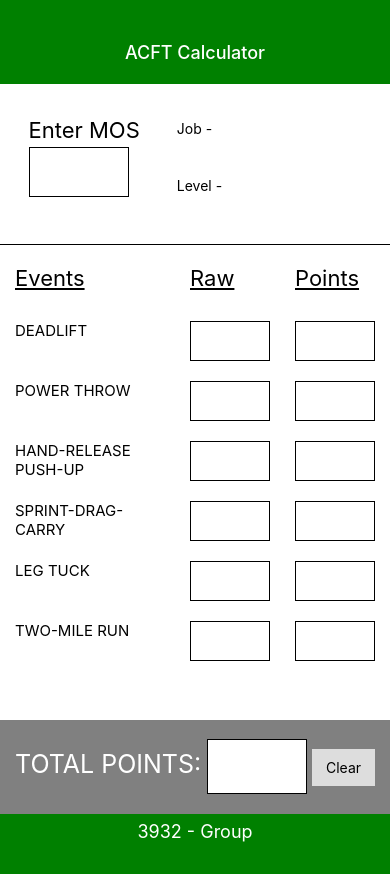
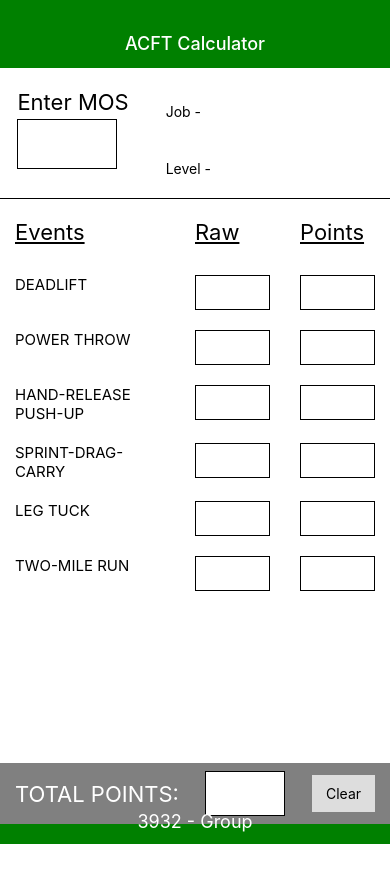
Before and after one commit to foshesco/acft-grader-app, a React Native app: screen / in a window 390 px wide. Built offline with nearby package versions, Linux system fonts and the light colour scheme.

Commit message:
fixed layout

```diff
--- a/App.js
+++ b/App.js
@@ -1,21 +1,39 @@
 import React from 'react';
-import { StyleSheet, Text, View, Button, TextInput, Dimensions } from 'react-native';
+import {
+  StyleSheet,
+  Text,
+  View,
+  Button,
+  TextInput,
+  Dimensions,
+} from 'react-native';
 import Header from './components/Header';
 import GetMOS from './components/GetMOS';
+import Score from './components/Score';
 import Footer from './components/Footer';
 
 export default function App() {
   return (
     <View style={styles.container}>
-      <Header title="ACFT Calculator" />
-      <GetMOS />
-      <Footer title="3932 - Group"/>
+      <View style={styles.myView}>
+        <Header title="ACFT Calculator" />
+        <GetMOS />
+        <Score />
+        <Footer title="3932 - Group" />
+      </View>
     </View>
   );
 }
 
+const { width, height } = Dimensions.get('window');
+
 const styles = StyleSheet.create({
   container: {
-    height: Dimensions.get('window').height
+    flex: 1,
+    flexDirection: 'column',
+  },
+  myView: {
+    width: width,
+    height: height,
   },
 });
--- a/components/Footer.js
+++ b/components/Footer.js
@@ -12,17 +12,17 @@ const Footer = props => {
 const styles = StyleSheet.create({
   footer: {
     width: '100%',
-        height: 60,
+    height: 20,
     paddingTop: 20,
     backgroundColor: 'green',
     alignItems: 'center',
-        justifyContent: 'center'
+    justifyContent: 'center',
   },
   footerTitle: {
     color: 'white',
     fontSize: 18,
-        paddingBottom: 45
-    }
+    paddingBottom: 45,
+  },
 });
 
 export default Footer;
--- a/components/GetMOS.js
+++ b/components/GetMOS.js
@@ -7,7 +7,7 @@ import {
   TouchableWithoutFeedback,
   Keyboard,
   ScrollView,
-    Dimensions
+  Dimensions,
 } from 'react-native';
 import Deadlift from './events/Deadlift';
 import PowerThrow from './events/PowerThrow';
@@ -126,7 +126,8 @@ export default class GetMOS extends Component {
 
   render() {
     return (
-            <View style={styles.screen}>
+      <ScrollView>
+        <View>
           <View style={styles.mosInfoContainer}>
             <View style={styles.mosInput}>
               <Text style={styles.enterMOS}>Enter MOS</Text>
@@ -136,12 +137,16 @@ export default class GetMOS extends Component {
                 maxLength={4}
                 minLength={3}
                 autoCorrect={false}
-                            onChangeText={mosOutput => this.setState({ mosInput: mosOutput })}
+                onChangeText={mosOutput =>
+                  this.setState({ mosInput: mosOutput })
+                }
               />
             </View>
-                    <View style={{flex: 1, flexDirection: 'row'}}>
+            <View style={{ flex: 1, flexDirection: 'row' }}>
               <View style={styles.mosText}>
-                            <Text style={{ paddingBottom: 40, paddingTop: 15 }}>Job - </Text>
+                <Text style={{ paddingBottom: 40, paddingTop: 15 }}>
+                  Job -{' '}
+                </Text>
                 <Text style={{ paddingRight: 5 }}>Level - </Text>
               </View>
               <View style={styles.mosOutput}>
@@ -194,10 +199,8 @@ export default class GetMOS extends Component {
               </View>
             </View>
           </TouchableWithoutFeedback>
-                <View>
-                    <Score mosLevel={this.state.mosLevel} />
         </View>
-            </View>
+      </ScrollView>
     );
   }
 }
@@ -205,14 +208,14 @@ export default class GetMOS extends Component {
 const styles = StyleSheet.create({
   mosInfoContainer: {
     padding: 10,
-        height: 160,
+    height: 130,
     flexDirection: 'row',
   },
   mosInput: {
     flexDirection: 'column',
     textAlign: 'right',
     paddingRight: '10%',
-        padding: '5%'
+    padding: '2%',
   },
   mosText: {
     textAlign: 'right',
@@ -222,19 +225,6 @@ const styles = StyleSheet.create({
   mosOutput: {
     paddingBottom: '10%',
     paddingTop: '10%',
-    },
-    title2: {
-        flexDirection: 'row',
-        width: '100%',
-        justifyContent: 'space-between',
-        paddingHorizontal: 15,
-        paddingBottom: 10,
-        paddingTop: 10,
-    },
-    titleName: {
-        fontSize: 22,
-        justifyContent: 'center',
-        textDecorationLine: 'underline',
   },
   input: {
     borderColor: 'black',
--- a/components/Header.js
+++ b/components/Header.js
@@ -12,17 +12,17 @@ const Header = props => {
 const styles = StyleSheet.create({
   header: {
     width: '100%',
-        height: '10%',
+    height: '8%',
     paddingTop: 20,
     backgroundColor: 'green',
     alignItems: 'center',
-        justifyContent: 'center'
+    justifyContent: 'center',
   },
   headerTitle: {
     color: 'white',
     fontSize: 18,
-        fontWeight: '500'
-    }
+    fontWeight: '500',
+  },
 });
 
 export default Header;
--- a/components/Score.js
+++ b/components/Score.js
@@ -75,7 +75,7 @@ export default class Score extends Component {
 
   render() {
     return (
-      <View style={{ paddingTop: '15%' }}>
+      <View >
         <View style={styles.eventContainer}>
           <View>
             <Text style={styles.eventName}>TOTAL POINTS:</Text>
@@ -83,7 +83,7 @@ export default class Score extends Component {
           <View>
             <Text style={styles.output}>{this.getTotalScore}</Text>
           </View>
-          <View style={{paddingTop: 10}}>
+          <View style={{ paddingTop: '1%' }}>
             <TouchableOpacity style={styles.button}>
               <Text> Clear </Text>
             </TouchableOpacity>
@@ -96,7 +96,7 @@ export default class Score extends Component {
 
 const styles = StyleSheet.create({
   eventName: {
-    fontSize: 25,
+    fontSize: 22,
     paddingTop: 10,
     color: 'white',
     textAlignVertical: 'center',
@@ -104,15 +104,15 @@ const styles = StyleSheet.create({
   button: {
     alignItems: 'center',
     backgroundColor: '#DDDDDD',
-    padding: 10
+    padding: 10,
   },
   output: {
     borderColor: 'black',
     backgroundColor: 'white',
     color: 'black',
     borderWidth: 1,
-    width: 100,
-    height: 55,
+    width: 80,
+    height: 45,
     fontSize: 20,
     fontWeight: '400',
     textAlign: 'center',
@@ -122,7 +122,7 @@ const styles = StyleSheet.create({
     backgroundColor: 'gray',
     width: '100%',
     justifyContent: 'space-between',
-    padding: '5%',
+    padding: '2%',
     paddingHorizontal: 15,
     textAlignVertical: 'center',
     alignContent: 'center',
--- a/components/events/Styles.js
+++ b/components/events/Styles.js
@@ -3,19 +3,19 @@ import { StyleSheet } from 'react-native';
 const styles = StyleSheet.create({
   eventName: {
     fontSize: 15,
-    width: 150
+    width: 150,
   },
   titleName: {
     fontSize: 22,
     justifyContent: 'center',
     textDecorationLine: 'underline',
-    paddingBottom: 30
+    paddingBottom: 30,
   },
   input: {
     borderColor: 'black',
     borderWidth: 1,
-    width: 80,
-    height: 40,
+    width: 75,
+    height: 35,
     fontSize: 20,
     fontWeight: '400',
     textAlign: 'center',
@@ -23,8 +23,8 @@ const styles = StyleSheet.create({
   output: {
     borderColor: 'black',
     borderWidth: 1,
-    width: 80,
-    height: 40,
+    width: 75,
+    height: 35,
     fontSize: 20,
     fontWeight: '400',
     textAlign: 'center',
@@ -36,15 +36,9 @@ const styles = StyleSheet.create({
     paddingHorizontal: 15,
     paddingTop: 20,
   },
-  child1: {
-
-  },
-  child2: {
-
-  },
-  child3: {
-
-  }
+  child1: {},
+  child2: {},
+  child3: {},
 });
 
 export { styles };
```
Also changed, not shown: components/events/Deadlift.js (+4 -7 lines), components/events/LegTuck.js (+9 -7 lines). Lines whose indentation alone changed are shown as unchanged.
